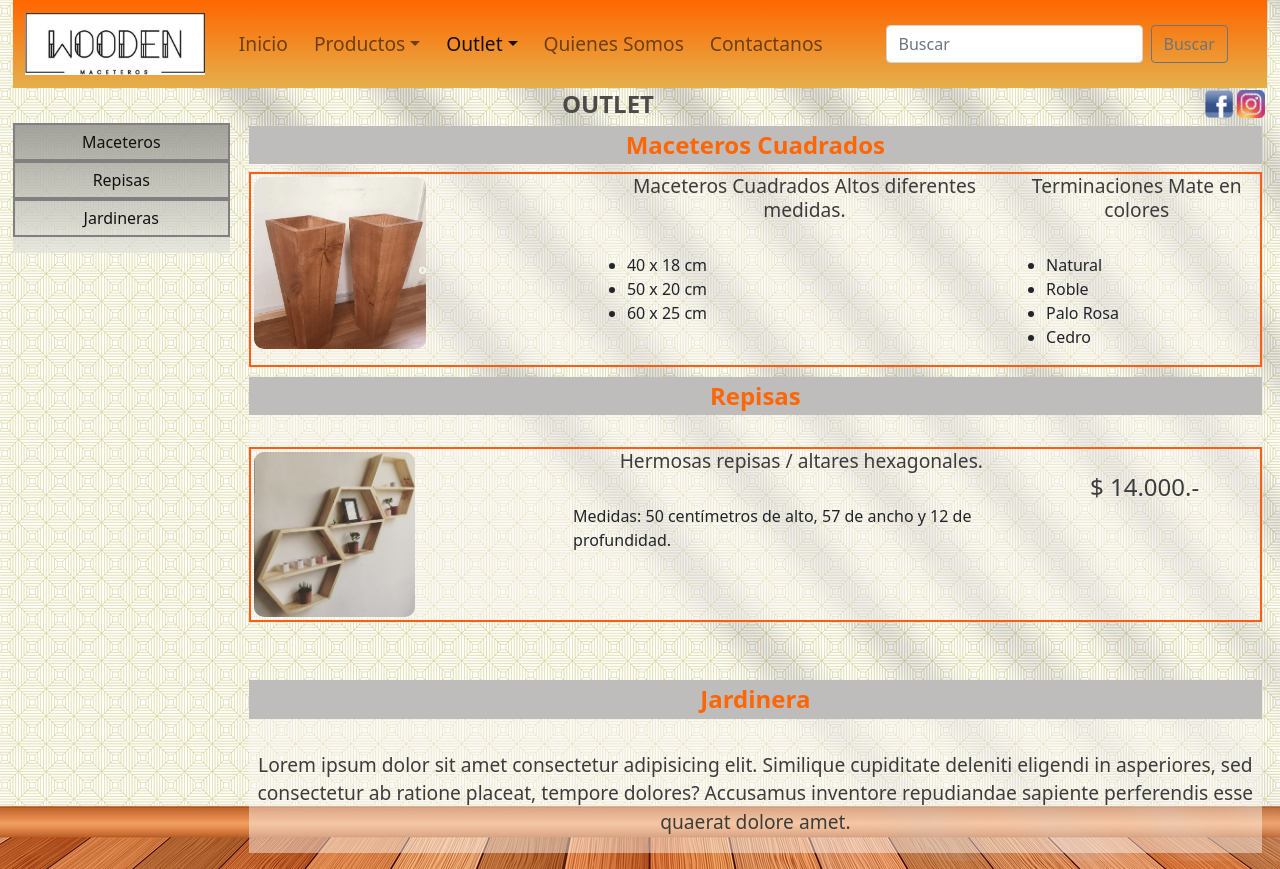
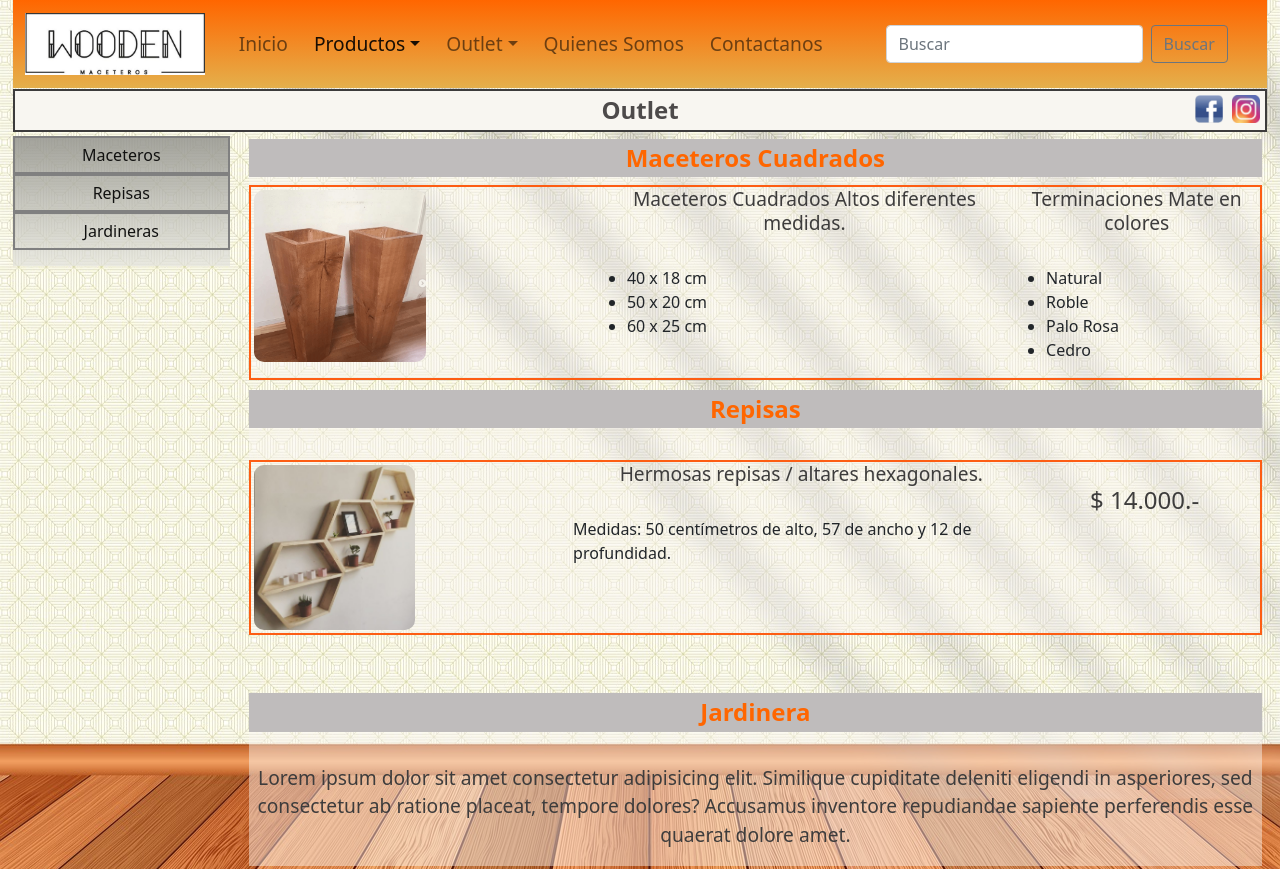
Before and after one commit to ritdaniel/Cristian-Palma-Wooden, a website: page outlet.html in a window 1280 px wide. Shown: the top 869 px of the page. Drawn offline with nearby package versions, Linux system fonts and the light colour scheme.

Commit message:
identacion outlet

```diff
--- a/outlet.html
+++ b/outlet.html
@@ -12,11 +12,12 @@
 	<meta name="keyword" content="outlet, descuentos, maceteros, jardinera, repisas, madera, artesanal">
 	<meta name="author" content="Cristian Palma">
 	<!-- Bootstrap CSS -->
+	<link  rel="icon"  href="img/logo.jpg" type="image/jpg" />
 	</head>
 	<body>
 		<div class="contenedorProductos">
 			<div class="cabecera">
-		      			<!--comienza el navbar-->
+			 <!--////////////////////////////   NAV  //////////////////////////////-->
 				<nav class="navbar navbar-expand-lg navbar-light bg-light">
 					<div class="container-fluid">
 						<a class="navbar-brand" href="index.html"><img class="navbar__img--logo"src="img/logo.jpg" alt=""></a>
@@ -29,21 +30,21 @@
 									<a class="nav-link " aria-current="page" href="index.html">Inicio</a>
 								</li>
 								<li class="nav-item dropdown">
-											<a class="nav-link dropdown-toggle" href="productos.html" id="navbarDropdown" role="button" data-bs-toggle="dropdown" aria-expanded="false">
+									<a class="nav-link dropdown-toggle active" href="productos.html" id="navbarDropdown" role="button" data-bs-toggle="dropdown" aria-expanded="false">
 									Productos</a>
 									<ul class="dropdown-menu" aria-labelledby="navbarDropdown" >
-												<li><a class="dropdown-item" href="productos.html#maceteros">Maceteros</a></li>
-												<li><a class="dropdown-item" href="productos.html#portaLlave">Porta LLaves</a></li>
-												<li><a class="dropdown-item" href="productos.html#repisas">Repisas</a></li>
-												<li><a class="dropdown-item" href="productos.html#jardineraMuro">Jardinera</a></li>
+										<li><a class="dropdown-item" href="#maceteros">Maceteros</a></li>
+										<li><a class="dropdown-item" href="#portaLlave">Porta LLaves</a></li>
+										<li><a class="dropdown-item" href="#repisas">Repisas</a></li>
+										<li><a class="dropdown-item" href="#jardineraMuro">Jardinera</a></li>
 									</ul>
 								</li>
 								<li class="nav-item dropdown">
-											<a class="nav-link dropdown-toggle active" href="outlet.html" id="navbarDropdown" role="button" data-bs-toggle="dropdown" aria-expanded="false">Outlet</a>
+									<a class="nav-link dropdown-toggle" href="outlet.html" id="navbarDropdown" role="button" data-bs-toggle="dropdown" aria-expanded="false">Outlet</a>
 									<ul class="dropdown-menu" aria-labelledby="navbarDropdown">
-												<li><a class="dropdown-item" href="#producMaceteros">Maceteros</a></li>
-												<li><a class="dropdown-item" href="#producRepisa">Repisas</a></li>
-												<li><a class="dropdown-item" href="#producJardinera">Jardinera</a></li>
+										<li><a class="dropdown-item" href="outlet.html#producMaceteros">Maceteros</a></li>
+										<li><a class="dropdown-item" href="outlet.html#producRepisa">Repisas</a></li>
+										<li><a class="dropdown-item" href="outlet.html#producJardinera">Jardinera</a></li>
 									</ul>
 								</li>
 								<li class="nav-item">
@@ -58,42 +59,31 @@
 								<button class="btn btn-outline-secondary " type="submit">Buscar</button>
 								</form>
 						</div>
+					</div>
 				</nav>
 				<!-- termina el navbar-->
+				<!-- Redes sociales -->
 				<div class="rrss">
-							<!-- Redes sociales -->
-
 					<a  href="https://www.instagram.com/maceteros.wooden/" >
-							<img class="rrss__img--sm" src="img/insta.png" alt="Instagram Wooden" ></a>
-							<a href="https://www.facebook.com/maceteroswooden-107044031129727/" > <img class="rrss__img--sm " src="img/face.png" alt="Facebook Wooden"></a>
-							<!-- Redes sociales -->
-							<h1 class="datos__title--tprincipal tit"> OUTLET</h1>
+						<img class="rrss__img--sm " src="img/insta.png" alt="Instagram Wooden" ></a>
+					<a href="https://www.facebook.com/maceteroswooden-107044031129727/" >
+						 <img class="rrss__img--sm " src="img/face.png" alt="Facebook Wooden"></a>
+					<h1 class=" datos__title--tprincipal tit" > Outlet  </h1>
 				</div>
 			</div>
-
 			<!----------------- Menu izquierdo--------------->
 			<div class="menuLateral">
 				<nav >
 					<ul>
-								<li><a href="#producMaceteros">Maceteros</a>
-								</li>
-								<li><a href="#producRepisa">Repisas</a>
-								</li>
-								<li><a href="#producJardinera">Jardineras</a>
-								</li>
+						<li><a href="#producMaceteros">Maceteros</a></li>
+						<li><a href="#producRepisa">Repisas</a></li>
+						<li><a href="#producJardinera">Jardineras</a></li>
 					</ul>
 				</nav>
 			</div>
 				<!-- Fin menu izquierdo -->
 				<!-- comienzo contenido -->
 			<div class="datos mx-auto">
-
-			<!-- Fin menu izquierdo -->
-
-			<div class="datos mx-auto">
-			<!-- comienzo contenido -->
-
-
 					<section id="cuadrado" class="cajaProductos">
 						<h1 class="cajaProductos__title--orange" > Maceteros Cuadrados  </h1>
 						<div class="productos">
@@ -127,9 +117,7 @@
 					<div class="descProductos">
 						<h3 class="cajaProductos__text--grey">Hermosas repisas / altares hexagonales.</h3>
 				        <br>
-						<p>
-							Medidas: 50 centímetros de alto, 57 de ancho y 12 de profundidad.</p>
-					</ul>
+						<p>	Medidas: 50 centímetros de alto, 57 de ancho y 12 de profundidad.</p>
 					</div>
 					<div class="coloresProd">
 						<br>
--- a/scss/_content.scss
+++ b/scss/_content.scss
@@ -9,15 +9,20 @@
   text-align: center;
 }
 .rrss{
-	margin-top: 1px;
+	margin-top: -1px;
 }
 .rrss__img--sm{
 	width: 2em;
 	float:right;
-	padding: 0 2px;
+	padding: 6px 2px;
+	margin-right: 5px;
 }
 .tit{
 	float:inherit;
+	color: $ctcaja;
+	background-color:#f8f6f1;
+	padding: $pstandar 10%;
+	border: #3D3C3C 2px solid;
 }
 .datos{
 	grid-area: datos;
```
Also changed, not shown: productos.html (+1 -0 lines), css/style.css. Lines whose indentation alone changed are shown as unchanged.
